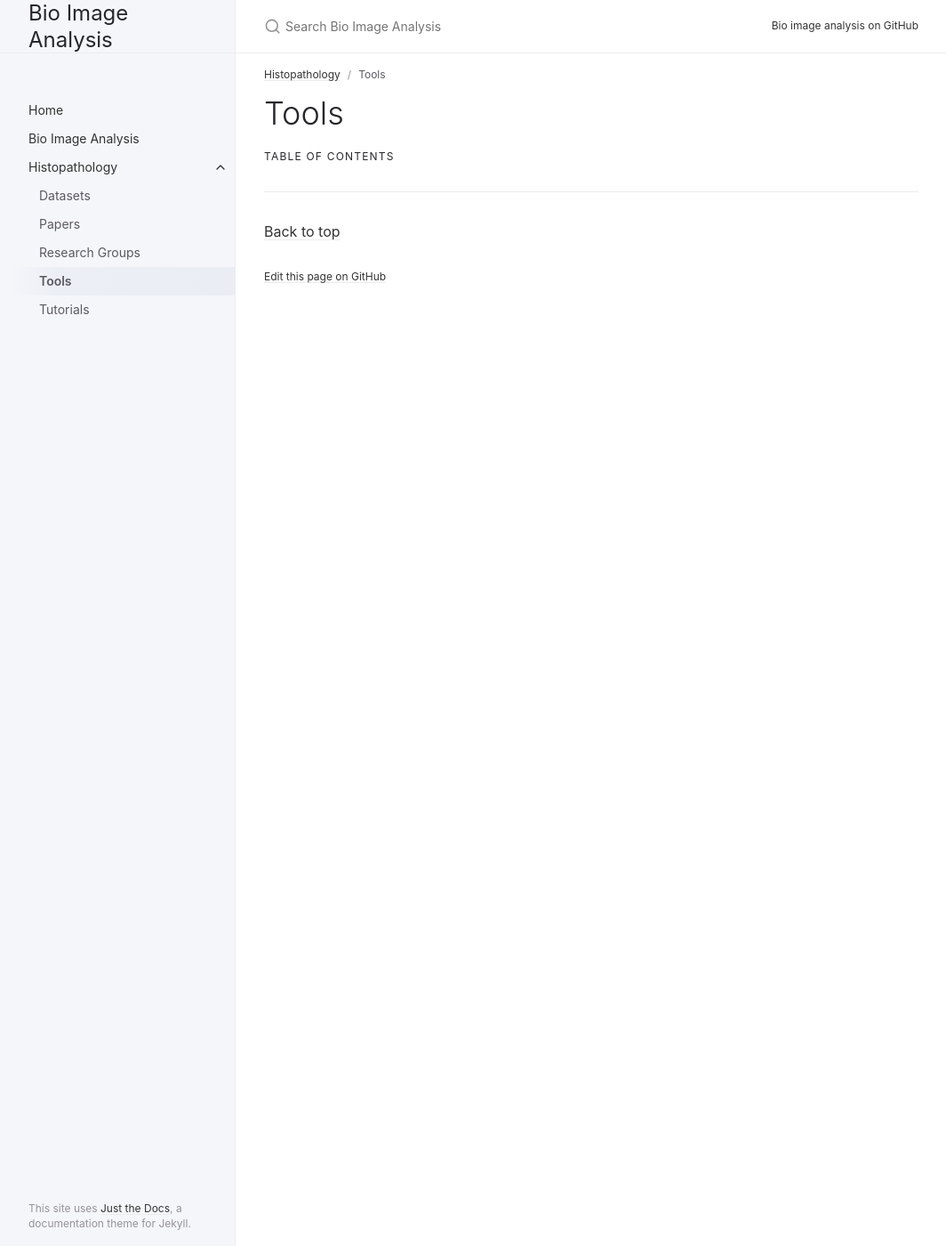
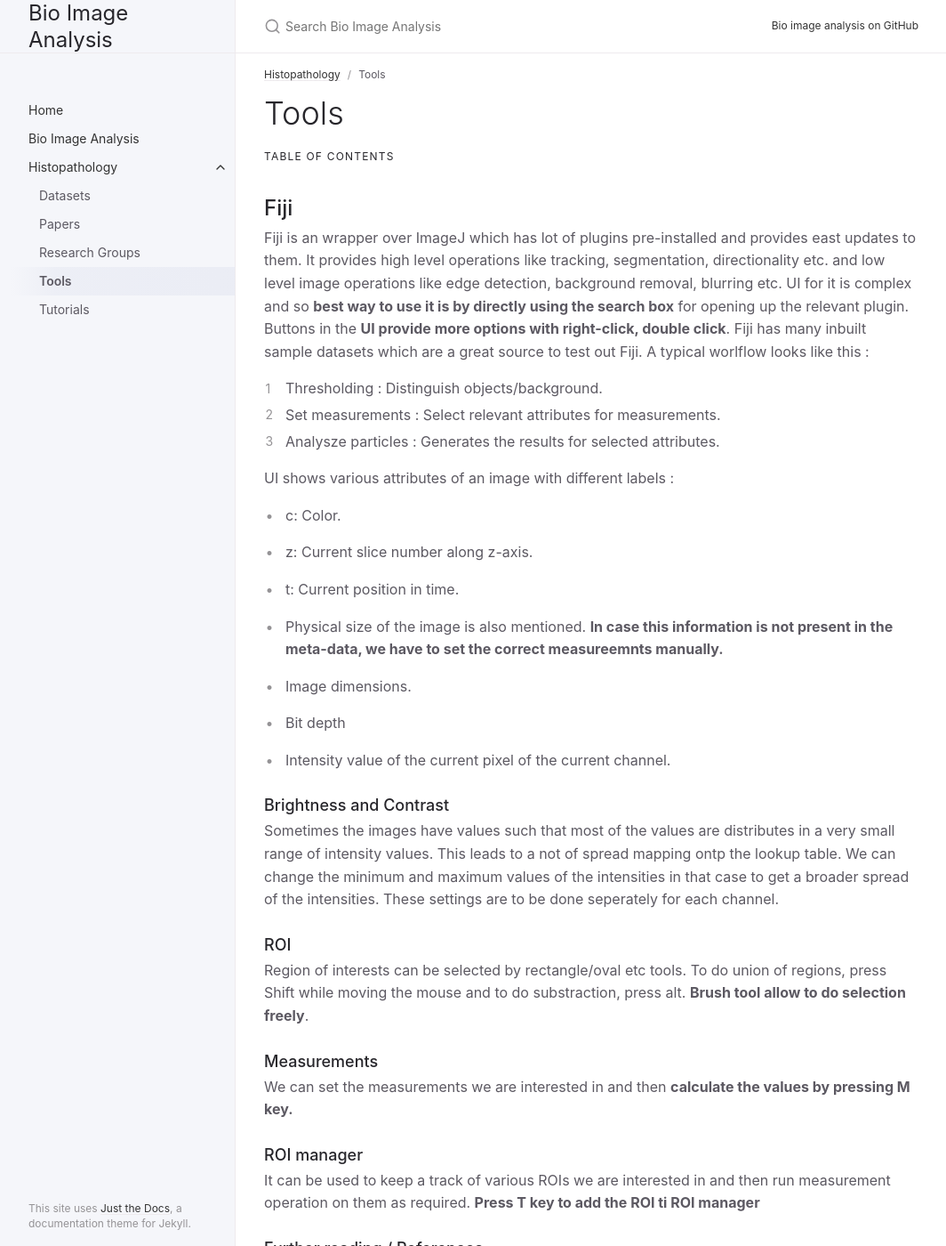
Before and after one commit to Amit-Tomar/bioimage-analysis, a Jekyll site: the page built from docs/Histopathology/tools.md, in a window 1280 px wide and 1400 px high. Shown: the whole window at 89% size, without its empty margins (107-1171 px from the left). Built offline with Jekyll 4.4.1, drawn with Linux system fonts in a browser that asks for light colours; some of the changed text lies outside the part shown.

Commit message:
Addedd fiji intro

```diff
--- a/docs/Histopathology/tools.md
+++ b/docs/Histopathology/tools.md
@@ -10,3 +10,47 @@ nav_order: 2
 
 ## Table of contents
 {: .no_toc .text-delta }
+
+## Fiji
+
+Fiji is an wrapper over ImageJ which has lot of plugins pre-installed and provides east updates to them. It provides high level operations like tracking, segmentation, directionality etc. and low level image operations like edge detection, background removal, blurring etc. UI for it is complex and so **best way to use it is by directly using the search box** for opening up the relevant plugin. Buttons in the **UI provide more options with right-click, double click**. Fiji has many inbuilt sample datasets which are a great source to test out Fiji. A typical worlflow looks like this :
+
+1. Thresholding : Distinguish objects/background.
+2. Set measurements : Select relevant attributes for measurements.
+3. Analysze particles : Generates the results for selected attributes.
+
+UI shows various attributes of an image with different labels :
+
+- c: Color.
+
+- z: Current slice number along z-axis.
+
+- t: Current position in time.
+
+- Physical size of the image is also mentioned. **In case this information is not present in the meta-data, we have to set the correct measureemnts manually.**
+
+- Image dimensions.
+
+- Bit depth
+
+- Intensity value of the current pixel of the current channel.
+
+### Brightness and Contrast
+
+Sometimes the images have values such that most of the values are distributes in a very small range of intensity values. This leads to a not of spread mapping ontp the lookup table. We can change the minimum and maximum values of the intensities in that case to get a broader spread of the intensities. These settings are to be done seperately for each channel.
+
+### ROI
+
+Region of interests can be selected by rectangle/oval etc tools. To do union of regions, press Shift while moving the mouse and to do substraction, press alt. **Brush tool allow to do selection freely**.
+
+### Measurements
+
+We can set the measurements we are interested in and then **calculate the values by pressing M key.**
+
+### ROI manager
+
+It can be used to keep a track of various ROIs we are interested in and then run measurement operation on them as required. **Press T key to add the ROI ti ROI manager**
+
+### Further reading / References
+
+1. [Lecture 2-10](https://www.youtube.com/watch?v=Akedfyp5AxY&list=PL5ESQNfM5lc7SAMstEu082ivW4BDMvd0U&index=2)
```
Also changed, not shown: docs/bioImageAnalysis.md (+10 -6 lines).
